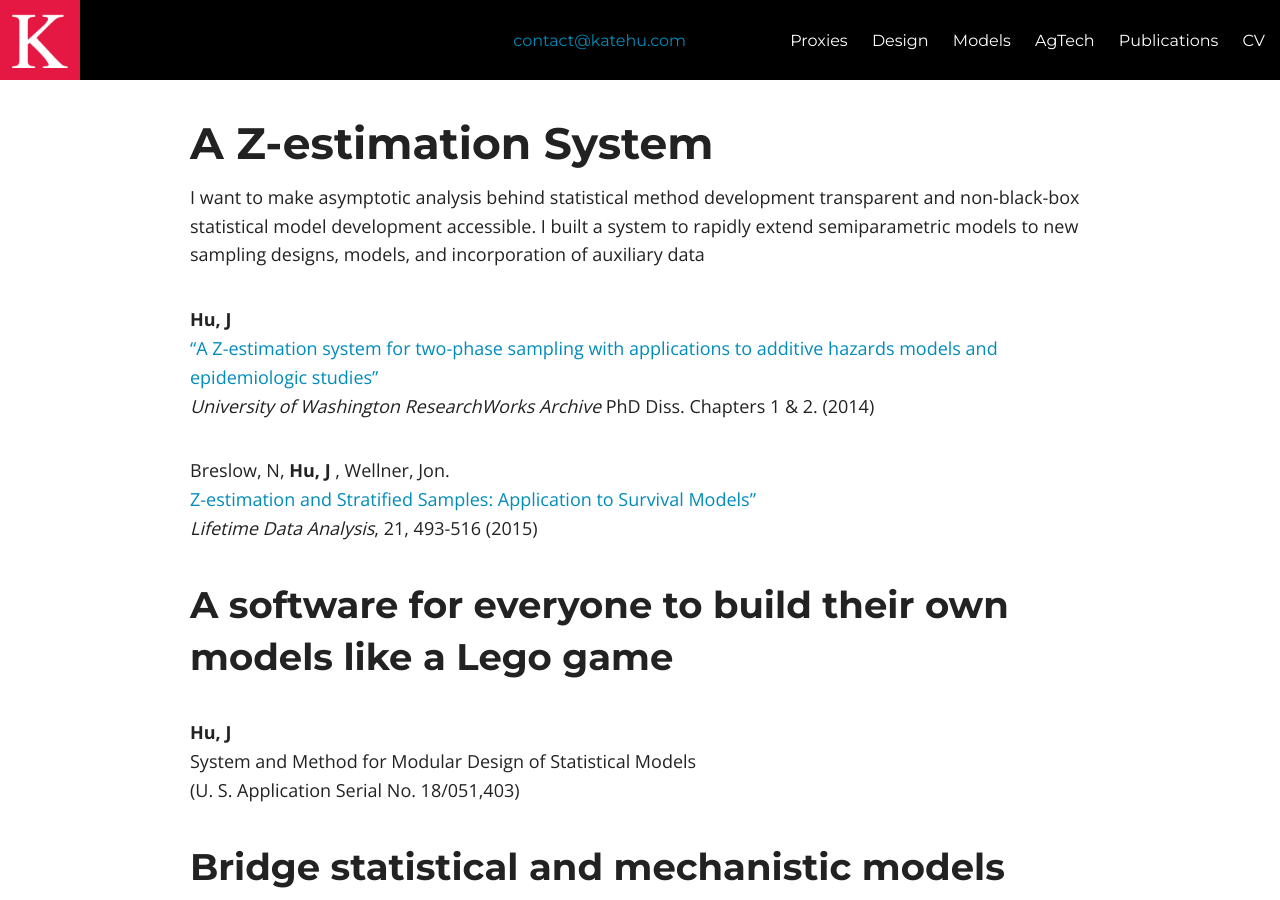
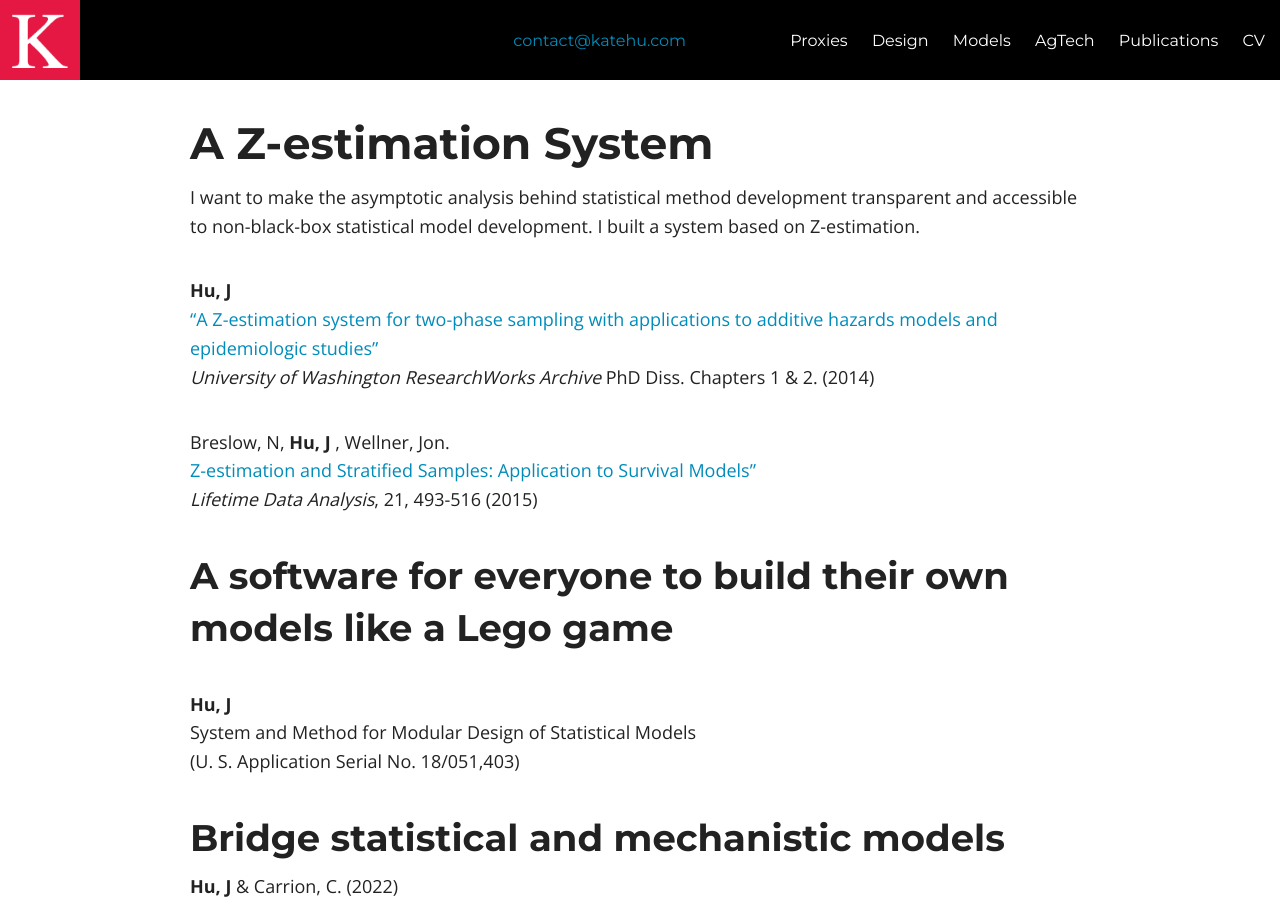
Before and after one commit to katehu/katehu.github.io, a Jekyll site: the page built from models.md, in a window 1280 px wide and 900 px high. Built offline with Jekyll 4.4.1, drawn with Linux system fonts in a browser that asks for light colours; nearby versions of some CDN libraries.

Commit message:
Update models.md

```diff
--- a/models.md
+++ b/models.md
@@ -5,8 +5,7 @@ title: Models
 ---
 # A Z-estimation System
 
-I want to make asymptotic analysis behind statistical method development transparent and non-black-box statistical model development accessible. I built a system to rapidly extend semiparametric models to new sampling designs, models, and incorporation of auxiliary data
-
+I want to make the asymptotic analysis behind statistical method development transparent and accessible to non-black-box statistical model development. I built a system based on Z-estimation.
 
 **Hu, J**<br/>
 ["A Z-estimation system for two-phase sampling with applications to additive hazards models and epidemiologic studies"](https://digital.lib.washington.edu/researchworks/handle/1773/27427)<br/>
```
